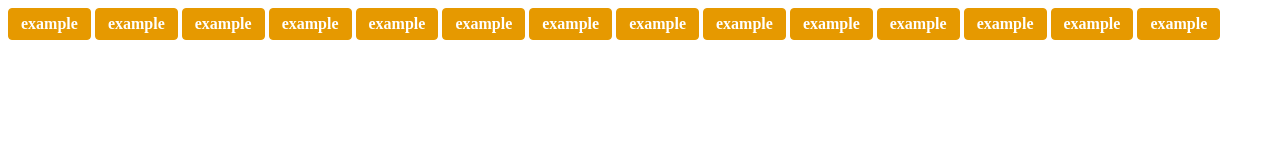
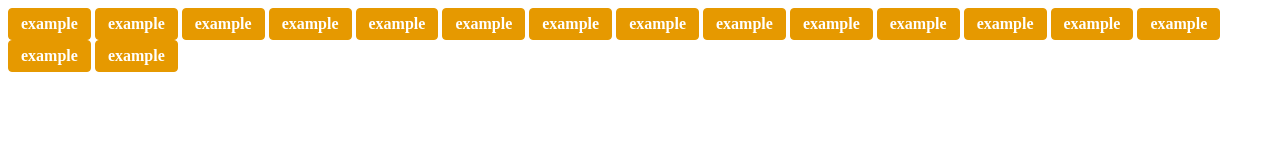
Before and after one commit to uwuMAKSON/html-css-example, a plain HTML site: page index.html in a window 1280 px wide. Drawn offline with Linux system fonts and the light colour scheme.

Commit message:
added class ok  danger

```diff
--- a/index.html
+++ b/index.html
@@ -9,8 +9,8 @@
 <body>
     <div class="exapmle-1">
         <button class="button">example</button>
-        <button class="button">example</button>
-        <button class="button">example</button>
+        <button class="button ok">example</button>
+        <button class="button danger">example</button>
         <button class="button">example</button>
         <button class="button">example</button>
         <button class="button">example</button>
@@ -23,5 +23,7 @@
         <button class="button">example</button>
         <button class="button">example</button>
     </div>
+    <a class="button" href="#">example</a>
+    <div class="button">example</div>
 </body>
 </html>
```
